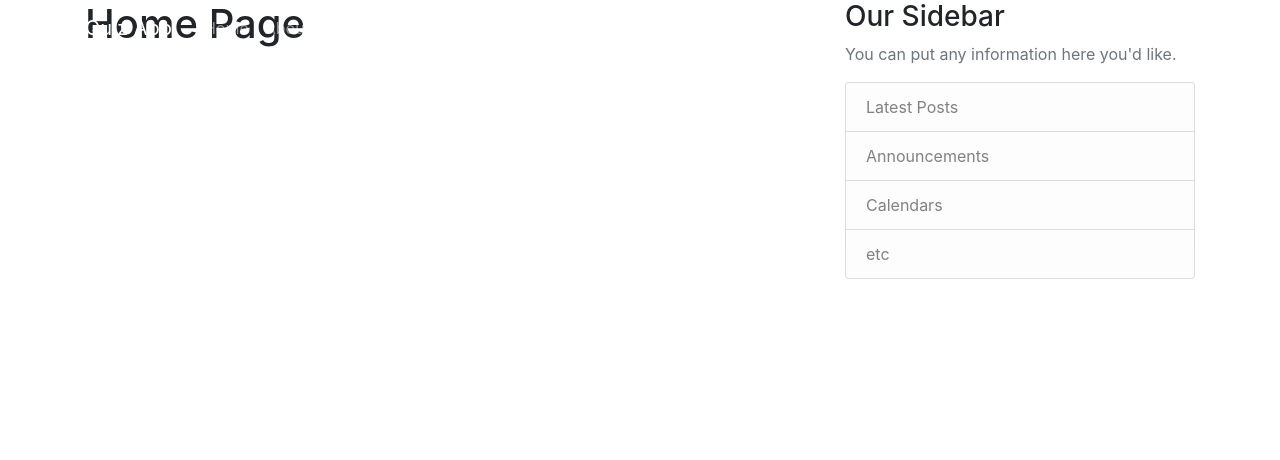
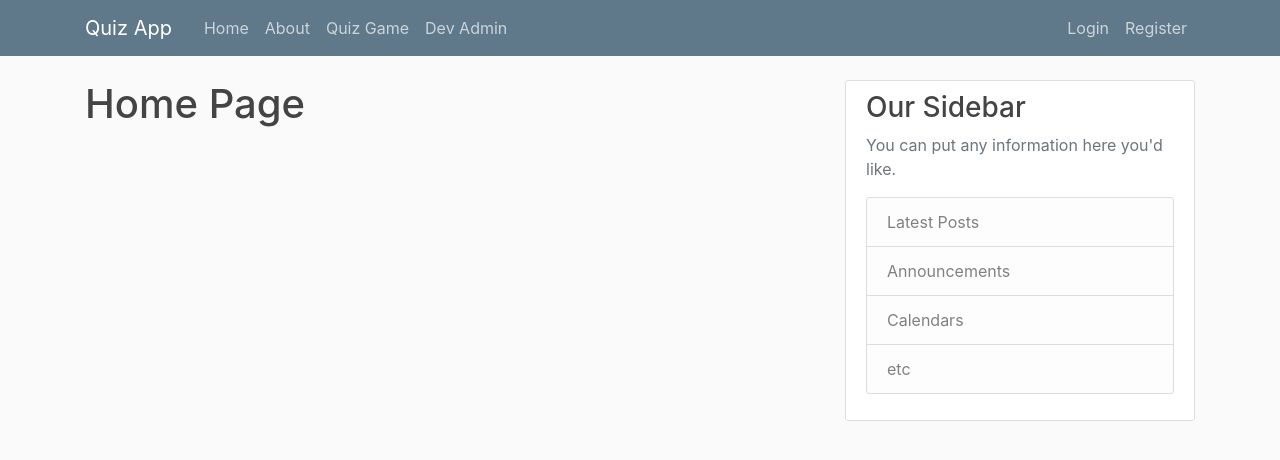
Before and after one commit to RegenDev/quiz_site, a Django app: page / in a window 1280 px wide. Shown: the top 460 px of the page. Run offline with Django 3.2, Linux system fonts and the light colour scheme; some libraries are stand-ins or nearby versions.

Commit message:
Basic site structure with css

```diff
--- /dev/null
+++ b/quiz_app/static/main.css
@@ -0,0 +1,84 @@
+body {
+  background: #fafafa;
+  color: #333333;
+  margin-top: 5rem;
+}
+
+h1, h2, h3, h4, h5, h6 {
+  color: #444444;
+}
+
+ul {
+  margin: 0;
+}
+
+.bg-steel {
+  background-color: #5f788a;
+}
+
+.site-header .navbar-nav .nav-link {
+  color: #cbd5db;
+}
+
+.site-header .navbar-nav .nav-link:hover {
+  color: #ffffff;
+}
+
+.site-header .navbar-nav .nav-link.active {
+  font-weight: 500;
+}
+
+.content-section {
+  background: #ffffff;
+  padding: 10px 20px;
+  border: 1px solid #dddddd;
+  border-radius: 3px;
+  margin-bottom: 20px;
+}
+
+.article-title {
+  color: #444444;
+}
+
+a.article-title:hover {
+  color: #428bca;
+  text-decoration: none;
+}
+
+.article-content {
+  white-space: pre-line;
+}
+
+.article-img {
+  height: 65px;
+  width: 65px;
+  margin-right: 16px;
+}
+
+.article-metadata {
+  padding-bottom: 1px;
+  margin-bottom: 4px;
+  border-bottom: 1px solid #e3e3e3
+}
+
+.article-metadata a:hover {
+  color: #333;
+  text-decoration: none;
+}
+
+.article-svg {
+  width: 25px;
+  height: 25px;
+  vertical-align: middle;
+}
+
+.account-img {
+  height: 125px;
+  width: 125px;
+  margin-right: 20px;
+  margin-bottom: 16px;
+}
+
+.account-heading {
+  font-size: 2.5rem;
+}
--- a/quiz_app/templates/about.html
+++ b/quiz_app/templates/about.html
@@ -1,4 +1,4 @@
-{% extends "blog/base.html" %}
+{% extends "base.html" %}
 {% block content %}
   <h1>About Page!</h1>
 {% endblock content %}
--- a/quiz_app/templates/base.html
+++ b/quiz_app/templates/base.html
@@ -28,9 +28,9 @@
           </button>
           <div class="collapse navbar-collapse" id="navbarToggle">
             <div class="navbar-nav mr-auto">
-              <a class="nav-item nav-link" href="{% url 'blog-home' %}">Home</a>
-              <a class="nav-item nav-link" href="{% url 'blog-about' %}">About</a>
-              <a class="nav-item nav-link" href="/phrases">Phrases</a>
+              <a class="nav-item nav-link" href="">Home</a>
+              <a class="nav-item nav-link" href="/about">About</a>
+              <a class="nav-item nav-link" href="/quiz">Quiz Game</a>
               <a class="nav-item nav-link" href="/admin">Dev Admin</a>
             </div>
             <!-- Navbar Right Side -->
--- a/quiz_app/templates/quiz.html
+++ b/quiz_app/templates/quiz.html
@@ -1,4 +1,4 @@
-{% extends "phrases/base.html" %}
+{% extends "base.html" %}
 {% block content %}
 
     <h1>Quiz Game</h1>
--- a/quiz_app/views.py
+++ b/quiz_app/views.py
@@ -6,4 +6,9 @@ from django.http import HttpResponse, HttpResponseRedirect
 
 def FrontPageView(request):
 	return render(request, 'home.html')
-     #return HttpResponse("Hello, world. You're at the polls index.")
+
+def AboutView(request):
+	return render(request, 'about.html')
+
+def QuizView(request):
+	return render(request, 'quiz.html')
--- a/quiz_site/urls.py
+++ b/quiz_site/urls.py
@@ -17,11 +17,12 @@ from django.contrib import admin
 from django.urls import path, include
 from quiz_app import views
 from quiz_app.views import FrontPageView
-
+from quiz_app.views import AboutView
+from quiz_app.views import QuizView
 
 urlpatterns = [
     path('admin/', admin.site.urls),
-#    path('about/', AboutView),
-#    path('quiz/', QuizView),
+    path('about/', AboutView),
+    path('quiz/', QuizView),
     path('', FrontPageView),
 ]
```
